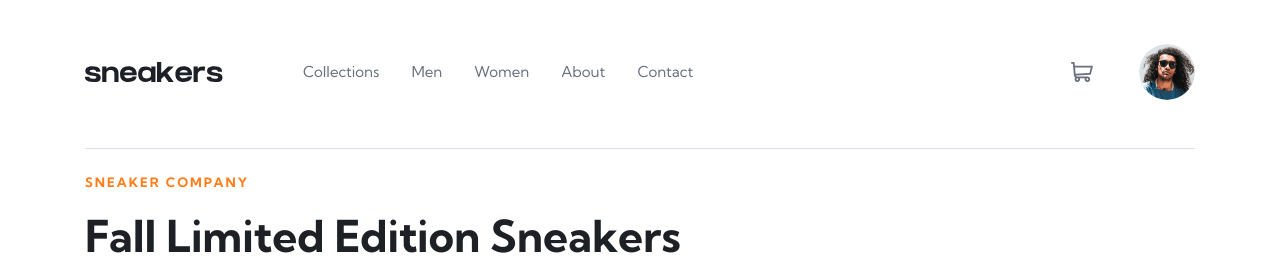
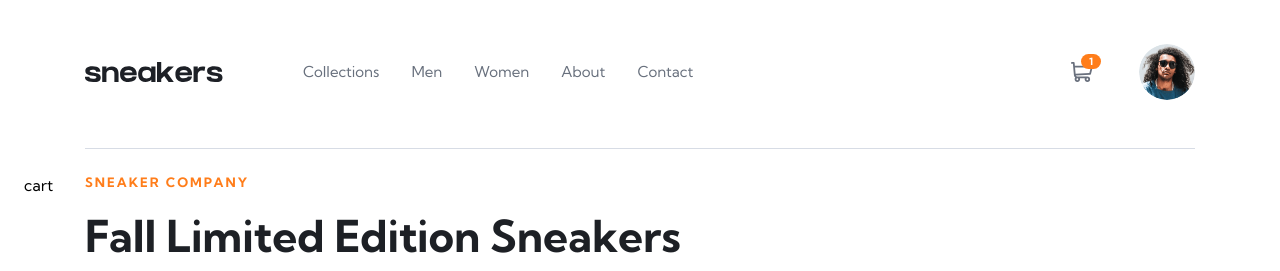
Before and after one commit to DStarky/frontend-mentor, a React (Vite) app in the folder 4-ecommerce-product-page/: page / in a window 1280 px wide. Both pictures are taken after a click on the button "Add to cart". Shown: the top 271 px of the page. Built offline with nearby package versions, Linux system fonts and the light colour scheme.

Commit message:
start do cart

```diff
--- /dev/null
+++ b/4-ecommerce-product-page/src/components/Cart.tsx
@@ -0,0 +1,12 @@
+interface ICartProps {
+	title: string;
+}
+
+const Cart = ({ title }: ICartProps) => {
+	return (
+		<div className='p-6 bg-white rounded-[10px] absolute left-0 z-20'>
+			<h4>{title}</h4>
+		</div>
+	);
+};
+export default Cart;
--- a/4-ecommerce-product-page/src/sections/Header.tsx
+++ b/4-ecommerce-product-page/src/sections/Header.tsx
@@ -1,23 +1,32 @@
 import { useState } from 'react';
+import { useAppContext } from 'src/contexts/AppContext';
 import Burger from 'images/icon-menu.svg?react';
 import Close from 'images/icon-close.svg?react';
 import ShoppingCart from 'images/icon-cart.svg?react';
 import logo from 'images/logo.svg';
 import avatar from 'images/image-avatar.png';
+import Cart from 'src/components/Cart';
 
 interface HeaderProps {
 	setIsBackdropShow: React.Dispatch<React.SetStateAction<boolean>>;
 }
 
+// [ ]: Сделать корзину
 // [ ]: Добавить закрытие по клику вне зоны меню
+// [ ]: Добавить закрытие по клику вне зоны корзины
 
 const Header = ({ setIsBackdropShow }: HeaderProps) => {
-	const [isOpen, setIsOpen] = useState<boolean>(false);
+	const [isMenuOpen, setIsMenuOpen] = useState<boolean>(false);
+	const [isCartOpen, setIsCartOpen] = useState<boolean>(false);
+
+	const { productCount, setProductCount } = useAppContext();
 
 	const openMenuHandler = () => {
-		setIsOpen(prev => !prev);
+		setIsMenuOpen(prev => !prev);
 		setIsBackdropShow(prev => !prev);
 	};
+
+	const cartButtonHandler = () => {};
 
 	return (
 		<section>
@@ -25,7 +34,7 @@ const Header = ({ setIsBackdropShow }: HeaderProps) => {
 				<button
 					onClick={openMenuHandler}
 					className='sm:hidden mr-4 z-40 relative'>
-					{isOpen ? <Close className='icon-hover animate-fade-in fixed top-6 left-6' /> : <Burger className='icon-hover animate-fade-in' />}
+					{isMenuOpen ? <Close className='icon-hover animate-fade-in fixed top-6 left-6' /> : <Burger className='icon-hover animate-fade-in' />}
 				</button>
 				<a
 					href='#'
@@ -36,7 +45,7 @@ const Header = ({ setIsBackdropShow }: HeaderProps) => {
 				</a>
 				<ul
 					className={` ${
-						isOpen ? 'max-sm:translate-x-0' : 'max-sm:translate-x-[-101%]'
+						isMenuOpen ? 'max-sm:translate-x-0' : 'max-sm:translate-x-[-101%]'
 					} max-sm:fixed max-sm:w-[66%] max-sm:bg-white max-sm:pt-[90px] max-sm:top-0 max-sm:left-0 pl-6 max-sm:h-screen sm:flex sm:gap-4 lg:gap-8 sm:flex-1 transition-transform z-30`}>
 					<li className='item'>
 						<a href='#'>Collections</a>
@@ -54,8 +63,11 @@ const Header = ({ setIsBackdropShow }: HeaderProps) => {
 						<a href='#'>Contact</a>
 					</li>
 				</ul>
-				<button className='mr-6 lg:mr-[46px]'>
+				<button
+					className='mr-6 lg:mr-[46px] relative'
+					onClick={cartButtonHandler}>
 					<ShoppingCart className='icon-hover' />
+					{productCount > 0 && <span className='absolute -right-2 -top-2 text-[10px] px-2 bg-orange text-white rounded-full font-bold'>{productCount}</span>}
 				</button>
 				<img
 					src={avatar}
@@ -64,6 +76,7 @@ const Header = ({ setIsBackdropShow }: HeaderProps) => {
 				/>
 			</div>
 			<div className='w-full h-[1px] bg-[#d7dce5] max-sm:hidden'></div>
+			<Cart title='cart' />
 		</section>
 	);
 };
```
